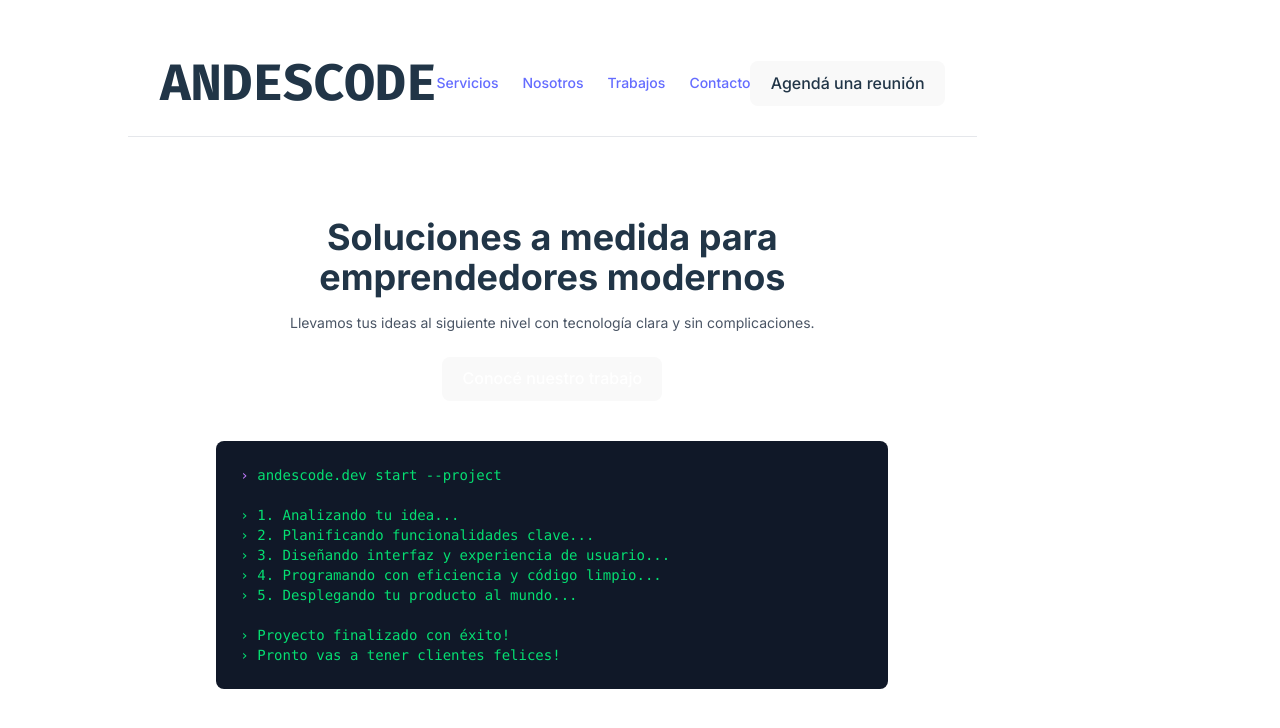
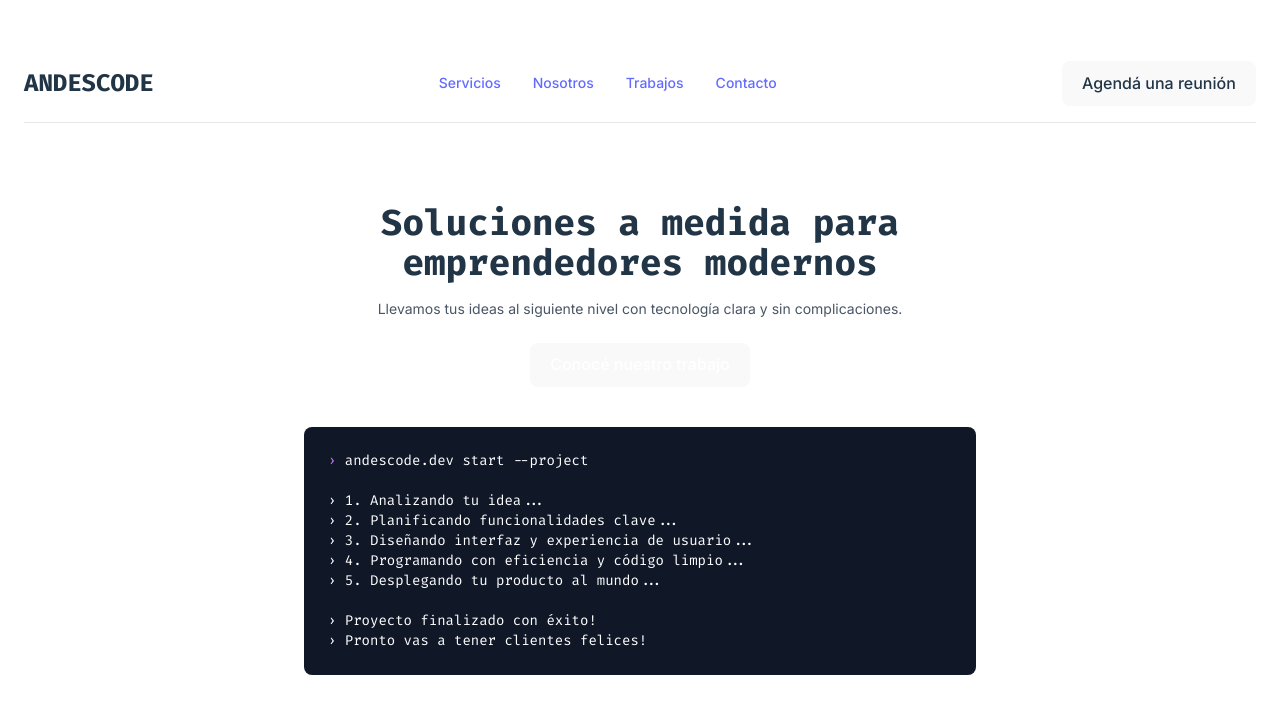
Before and after one commit to LataroCaballero/AndesCode, a React (Vite) app: page / in a window 1280 px wide. Shown: the top 728 px of the page. Built offline with nearby package versions, Linux system fonts and the light colour scheme.

Commit message:
⚒️ Creating Home page

```diff
--- a/index.html
+++ b/index.html
@@ -6,7 +6,7 @@
   <link href="/src/style.css" rel="stylesheet">
 </head>
 <body>
-  <div id="root"></div>
+  <div id="root" class="w-full"></div>
   <script type="module" src="/src/main.tsx"></script>
 </body>
 </html>
--- a/src/components/Header.tsx
+++ b/src/components/Header.tsx
@@ -2,10 +2,10 @@ import React from "react";
 
 export default function Header() {
   return (
-    <header className="flex justify-between items-center py-6 px-8 border-b border-gray-200">
-      <h1 className="text-sm fira-code-bold">ANDESCODE</h1>
-      <nav className="hidden md:flex gap-6 text-sm">
-        <a href="#servicios" className="hover:underline">Servicios</a>
+    <header className="flex gap-20 justify-between items-center py-4 border-b border-gray-200 w-full">
+      <h2 className="text-2xl fira-code-bold">ANDESCODE</h2>
+      <nav className="hidden md:flex gap-8 text-sm">
+        <a href="#servicios" className="hover:underline text-black">Servicios</a>
         <a href="#nosotros" className="hover:underline">Nosotros</a>
         <a href="#trabajos" className="hover:underline">Trabajos</a>
         <a href="#contacto" className="hover:underline">Contacto</a>
--- a/src/pages/home.tsx
+++ b/src/pages/home.tsx
@@ -13,7 +13,7 @@ import Hero from "../sections/Hero";
 
 function Home() {
   return (
-    <div className="w-full px-4 sm:px-8 md:px-16 xl:px-32">
+    <div className="w-full px-6">
       <Header />
       <Hero />
     </div>
--- a/src/sections/Hero.tsx
+++ b/src/sections/Hero.tsx
@@ -3,7 +3,7 @@ import React from "react";
 export default function Hero() {
   return (
     <section className="text-center py-20 px-4">
-      <h2 className="text-3xl md:text-4xl font-bold mb-4">
+      <h2 className="fira-code-bold text-3xl md:text-4xl mb-4">
         Soluciones a medida para <br /> emprendedores modernos
       </h2>
       <p className="text-sm text-gray-600 max-w-xl mx-auto mb-6">
@@ -13,7 +13,7 @@ export default function Hero() {
         Conocé nuestro trabajo
       </button>
 
-      <div className="bg-gray-900 text-green-400 text-left font-mono text-sm p-6 rounded-lg mt-10 max-w-2xl mx-auto">
+      <div className="bg-gray-900 text-white text-left fira-code-regular text-sm p-6 rounded-lg mt-10 max-w-2xl mx-auto">
         <p><span className="text-purple-400">›</span> andescode.dev start --project</p>
         <br />
         <p>› 1. Analizando tu idea...</p>
--- a/tailwind.config.ts
+++ b/tailwind.config.ts
@@ -12,7 +12,7 @@ const config: Config = {
       },
       fontFamily: {
         sans: ["Inter", "sans-serif"],
-        display: ["Widescreen", "sans-serif"]
+        display: ["FiraCode", "sans-serif"]
       }
     },
   },
```
